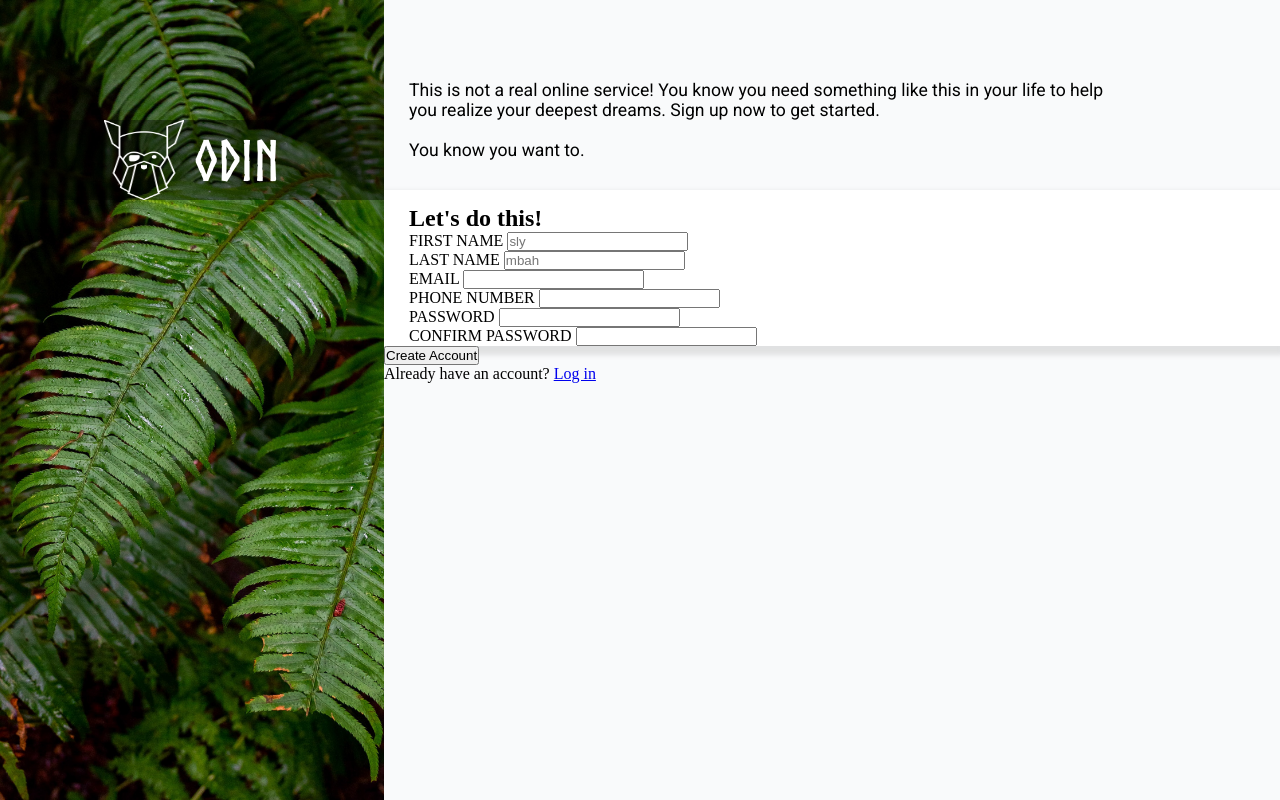
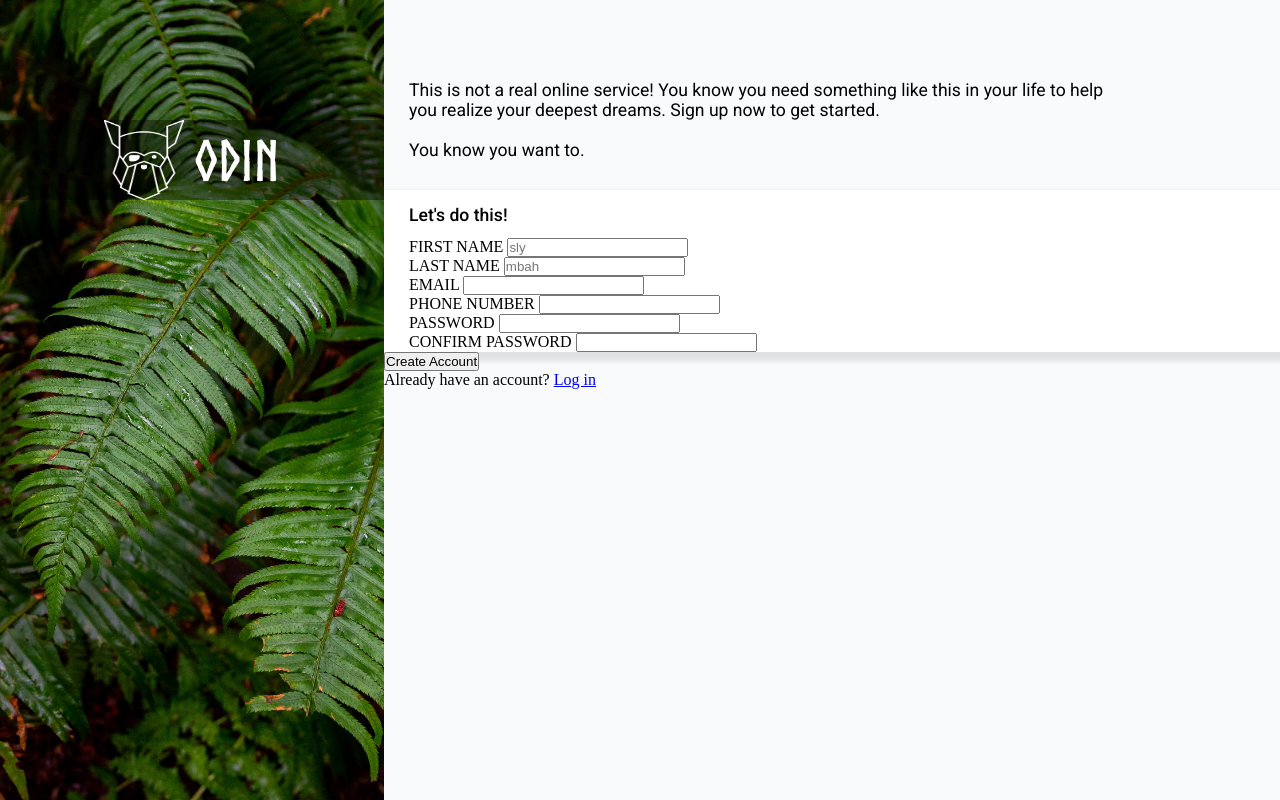
Before and after one commit to comfortmbah/sign-up-form, a plain HTML site: page index.html in a window 1280 px wide. Drawn offline with Linux system fonts and the light colour scheme; a web font is replaced by a local one.

Commit message:
Add styles to <h2>

```diff
--- a/styles.css
+++ b/styles.css
@@ -71,3 +71,10 @@ div.main {
     padding-left: 25px;
     padding-top: 15px;
 }
+
+h2 {
+    font-weight: 500;
+    font-size: 1.1rem;
+    font-family: var(--text-font);
+    margin-bottom: 13px;
+}
```
